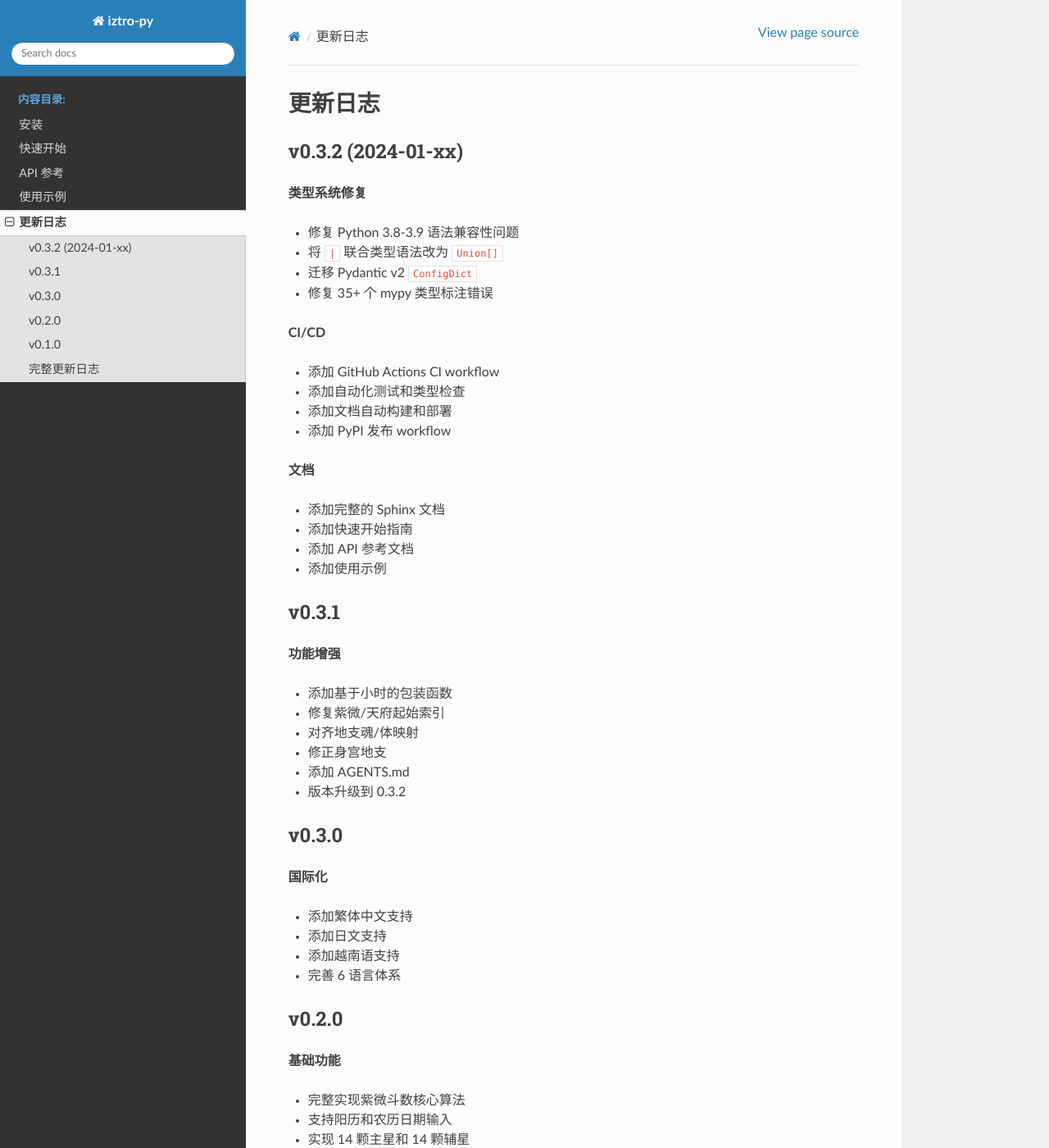
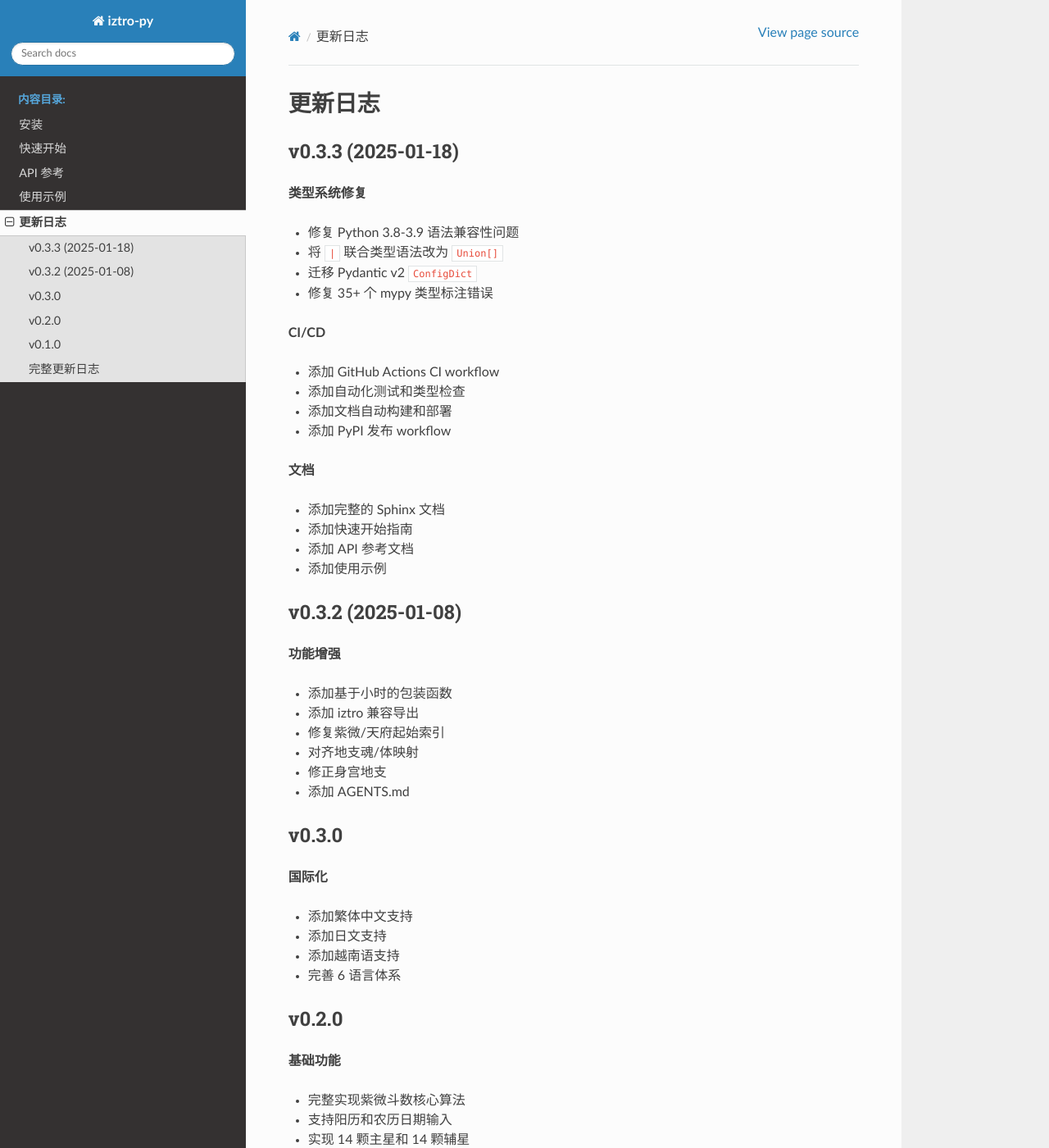
Before and after one commit to spyfree/iztro-py, a Sphinx documentation site: the page built from docs/changelog.rst, in a window 1280 px wide and 1400 px high. Shown: the whole window at 82% size. Built offline with Sphinx 7.4.7 and the Read the Docs theme 3.1.0, drawn with Linux system fonts in a browser that asks for light colours.

Commit message:
chore: bump version to 0.3.3 and update changelog
- Updated version to 0.3.3 in pyproject.toml and docs/conf.py
- Added comprehensive changelog entries for v0.3.3 (type fixes, CI/CD, docs)
- Reorganized changelog to accurately reflect v0.3.2 features
- All 48 tests passing

```diff
--- a/docs/changelog.rst
+++ b/docs/changelog.rst
@@ -1,7 +1,7 @@
 更新日志
 ========
 
-v0.3.2 (2024-01-xx)
+v0.3.3 (2025-01-18)
 -------------------
 
 **类型系统修复**
@@ -25,17 +25,17 @@ v0.3.2 (2024-01-xx)
 * 添加 API 参考文档
 * 添加使用示例
 
-v0.3.1
-------
+v0.3.2 (2025-01-08)
+-------------------
 
 **功能增强**
 
 * 添加基于小时的包装函数
+* 添加 iztro 兼容导出
 * 修复紫微/天府起始索引
 * 对齐地支魂/体映射
 * 修正身宫地支
 * 添加 AGENTS.md
-* 版本升级到 0.3.2
 
 v0.3.0
 ------
--- a/docs/conf.py
+++ b/docs/conf.py
@@ -8,7 +8,7 @@ sys.path.insert(0, os.path.abspath('../src'))
 project = 'iztro-py'
 copyright = '2024, iztro-py Contributors'
 author = 'iztro-py Contributors'
-release = '0.3.2'
+release = '0.3.3'
 
 # -- General configuration ---------------------------------------------------
 extensions = [
--- a/pyproject.toml
+++ b/pyproject.toml
@@ -4,7 +4,7 @@ build-backend = "setuptools.build_meta"
 
 [project]
 name = "iztro-py"
-version = "0.3.2"
+version = "0.3.3"
 description = "A pure Python implementation of iztro - A lightweight Zi Wei Dou Shu (Purple Star Astrology) library with full i18n support (6 languages)"
 readme = "README.md"
 requires-python = ">=3.8"
```
Also changed, not shown: CHANGELOG.md (+66 -0 lines).
